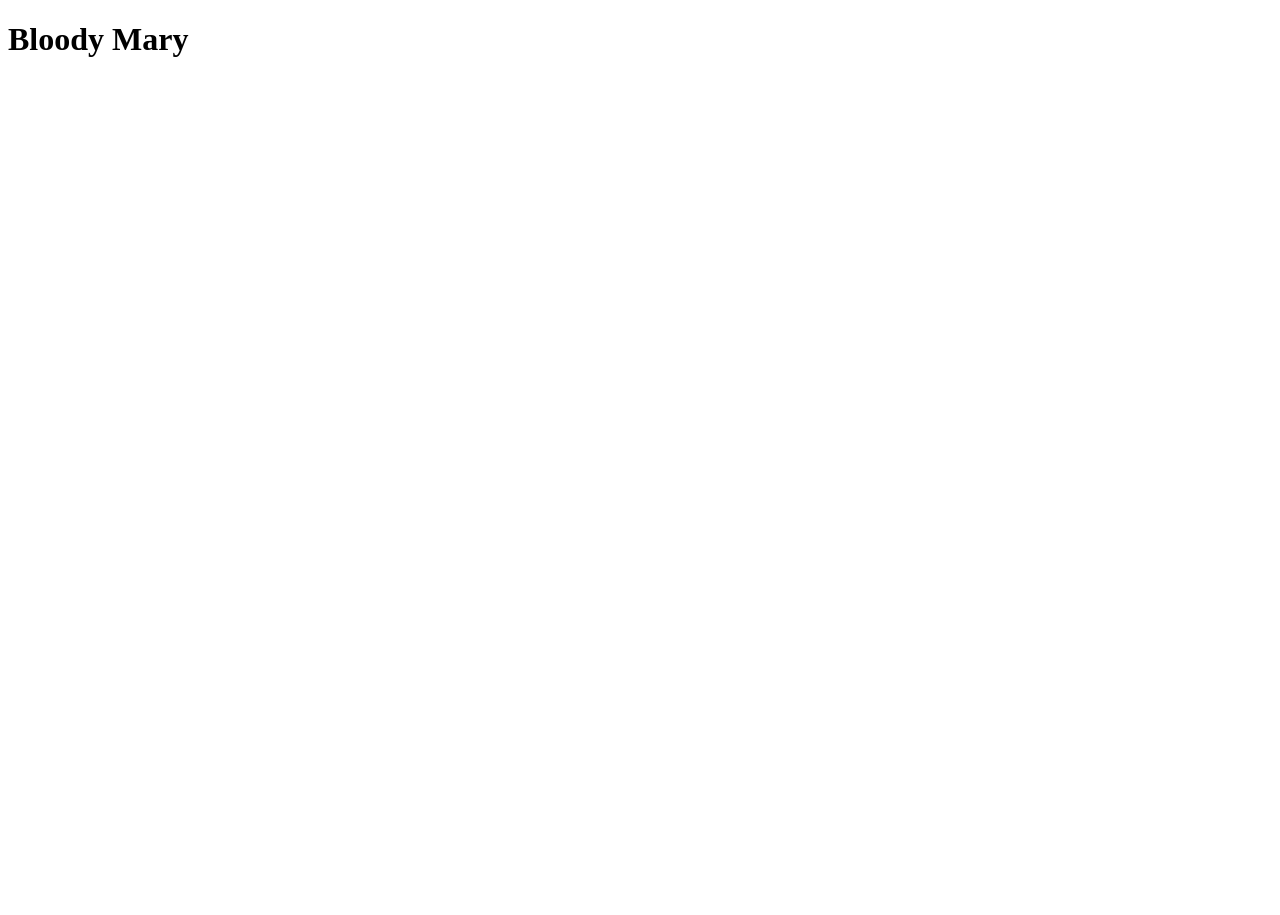
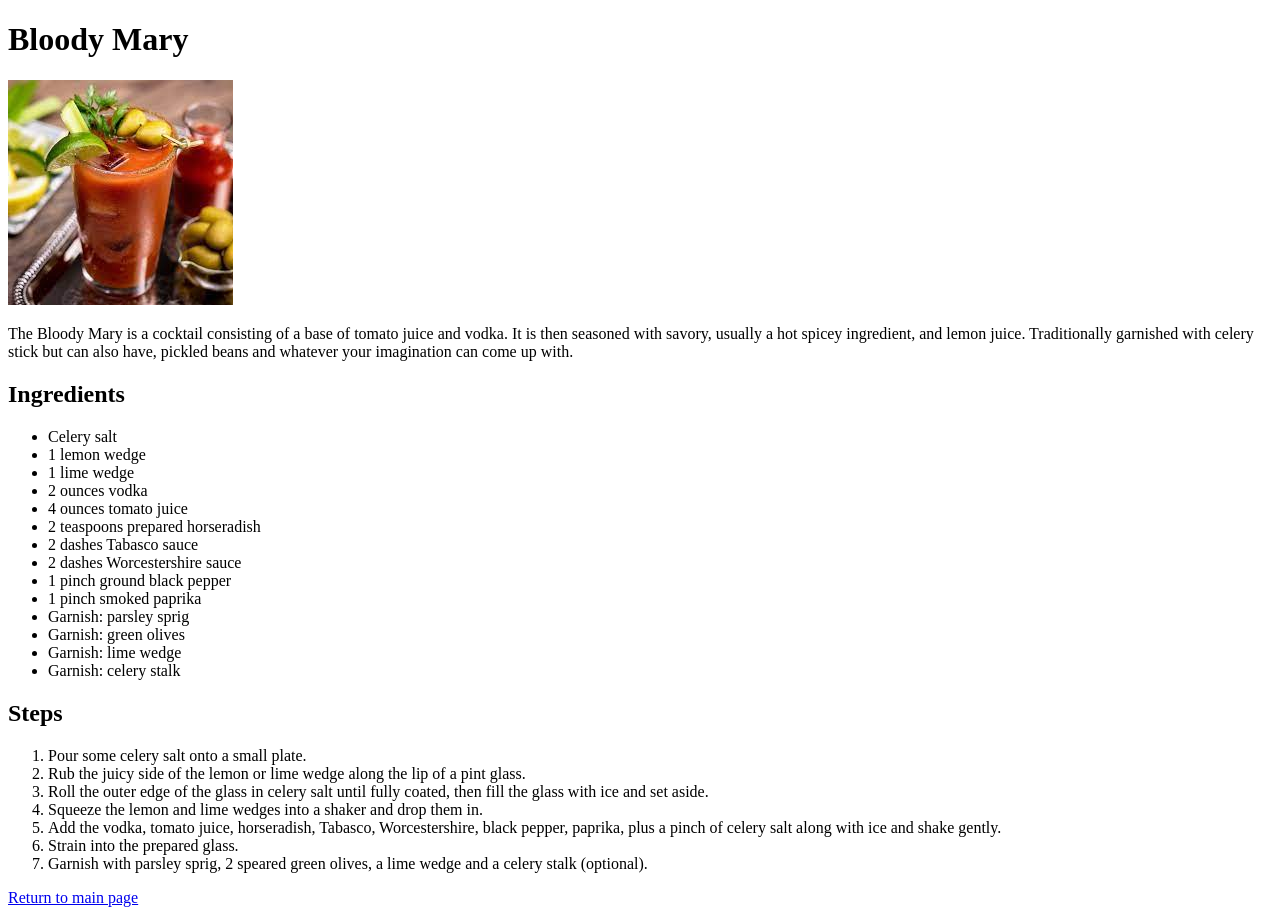
Before and after one commit to FlakkPanzer/TheRecipe, a plain HTML site: page recipes/bloody_mary.html in a window 1280 px wide. Before the commit the page ends 800 px from the top, so only its background shows below. Drawn offline with Linux system fonts and the light colour scheme.

Commit message:
Added content to bloody_mary.html

```diff
--- a/recipes/bloody_mary.html
+++ b/recipes/bloody_mary.html
@@ -7,7 +7,39 @@
 
     <body>
         <h1>Bloody Mary</h1>
-
+        <!-- ../ is used to step out of the current directory and step into a sibling directory-->
+        <img src = "../images/bloodymary.jpeg" alt = "Picture of a bloody mary">
+        <p>
+            The Bloody Mary is a cocktail consisting of a base of tomato juice and vodka. It is then seasoned with savory, usually a hot spicey ingredient, and lemon juice. Traditionally garnished with celery stick but can also have, pickled beans and whatever your imagination can come up with.
+        </p>
+        <h2>Ingredients</h2>
+        <ul>
+            <li>Celery salt</li>
+            <li>1 lemon wedge</li>
+            <li>1 lime wedge</li>
+            <li>2 ounces vodka</li>
+            <li>4 ounces tomato juice</li>
+            <li>2 teaspoons prepared horseradish</li>
+            <li>2 dashes Tabasco sauce</li>
+            <li>2 dashes Worcestershire sauce</li>
+            <li>1 pinch ground black pepper</li>
+            <li>1 pinch smoked paprika</li>
+            <li>Garnish: parsley sprig</li>
+            <li>Garnish: green olives</li>
+            <li>Garnish: lime wedge</li>
+            <li>Garnish: celery stalk</li>
+        </ul>
+        <h2>Steps</h2>
+        <ol>
+            <li>Pour some celery salt onto a small plate.</li>
+            <li>Rub the juicy side of the lemon or lime wedge along the lip of a pint glass.</li>
+            <li>Roll the outer edge of the glass in celery salt until fully coated, then fill the glass with ice and set aside.</li>
+            <li>Squeeze the lemon and lime wedges into a shaker and drop them in.</li>
+            <li>Add the vodka, tomato juice, horseradish, Tabasco, Worcestershire, black pepper, paprika, plus a pinch of celery salt along with ice and shake gently.</li>
+            <li>Strain into the prepared glass.</li>
+            <li>Garnish with parsley sprig, 2 speared green olives, a lime wedge and a celery stalk (optional).</li>
+        </ol>
+        <a href = "../index.html">Return to main page</a>
     </body>
 
 </html>
```
